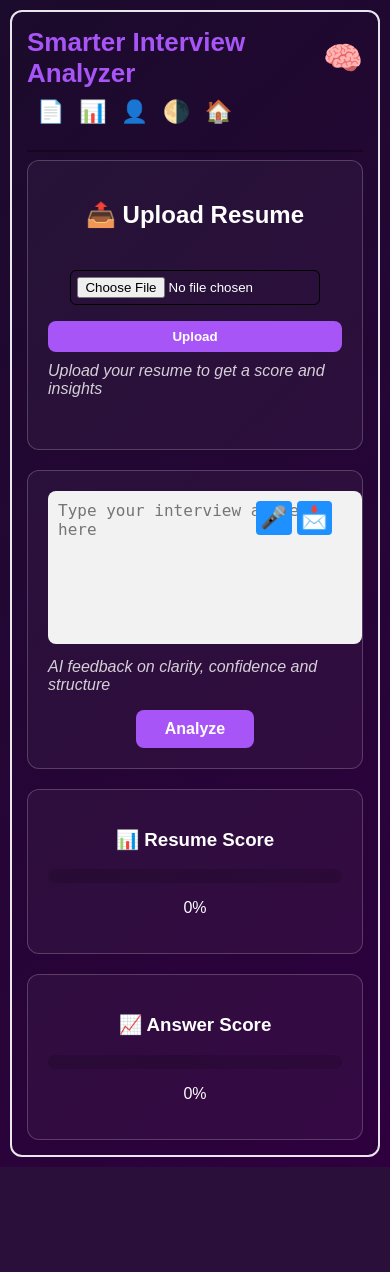
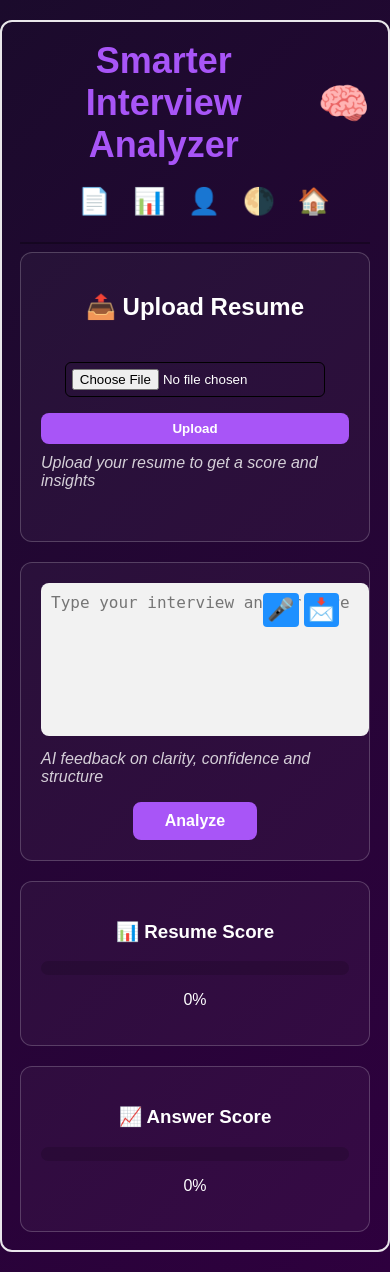
Before and after one commit to battulasonia6-art/smarter-interview-analyzer, a Flask app: page /dashboard in a window 390 px wide. Before the commit the page ends 1167 px from the top, so only its background shows below. Run offline with Flask 3, Linux system fonts and the light colour scheme.

Commit message:
Fix mobile layout properly

```diff
--- a/static/style.css
+++ b/static/style.css
@@ -197,27 +197,20 @@ border:1px solid rgba(0,0,0,0.3);
 @media (max-width:768px){
 
 .container{
-margin:10px;
-padding:15px;
+max-width:95%;
+margin:20px auto;
+padding:18px;
 }
 
 .header{
 flex-direction:column;
-align-items:flex-start;
+align-items:center;
+text-align:center;
 gap:10px;
 }
 
-.title{
-font-size:26px;
-}
-
-.brain{
-font-size:32px;
-}
-
-.navicons a{
-font-size:22px;
-margin-left:10px;
+.navicons{
+margin-top:10px;
 }
 
 .topgrid{
```
